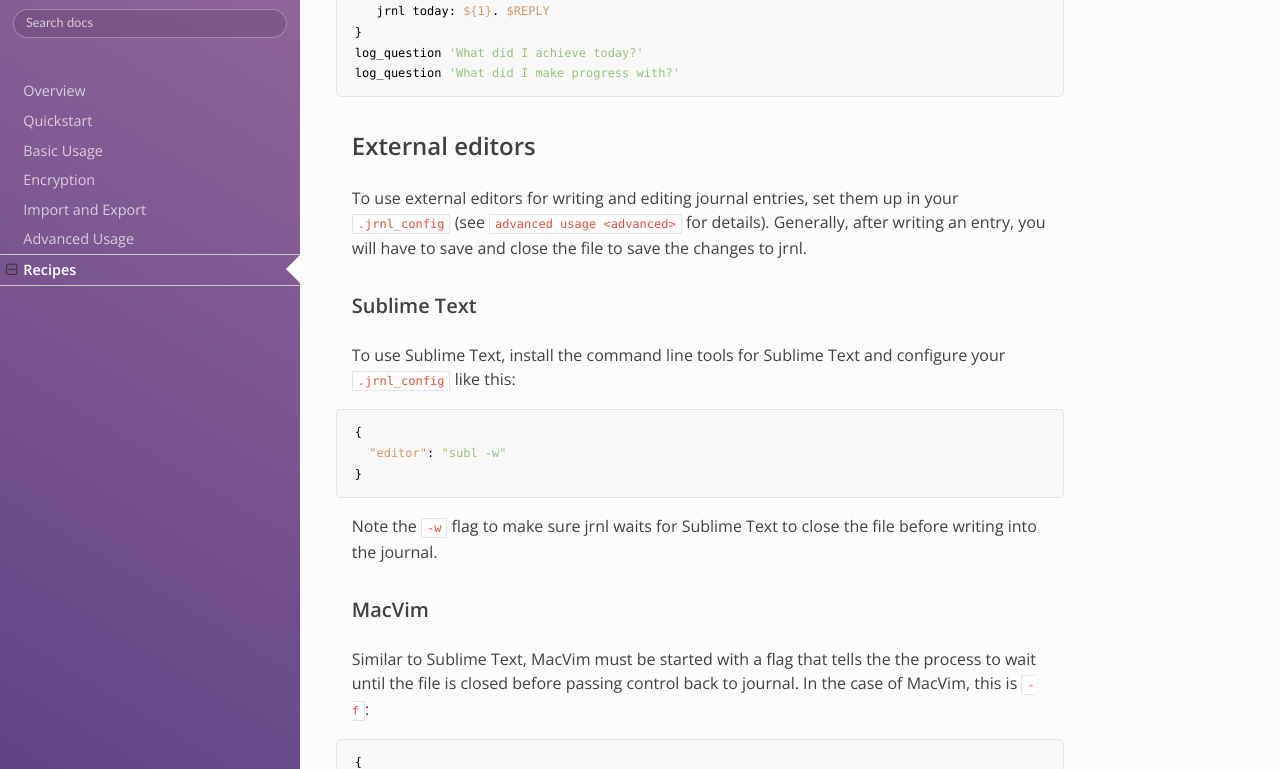
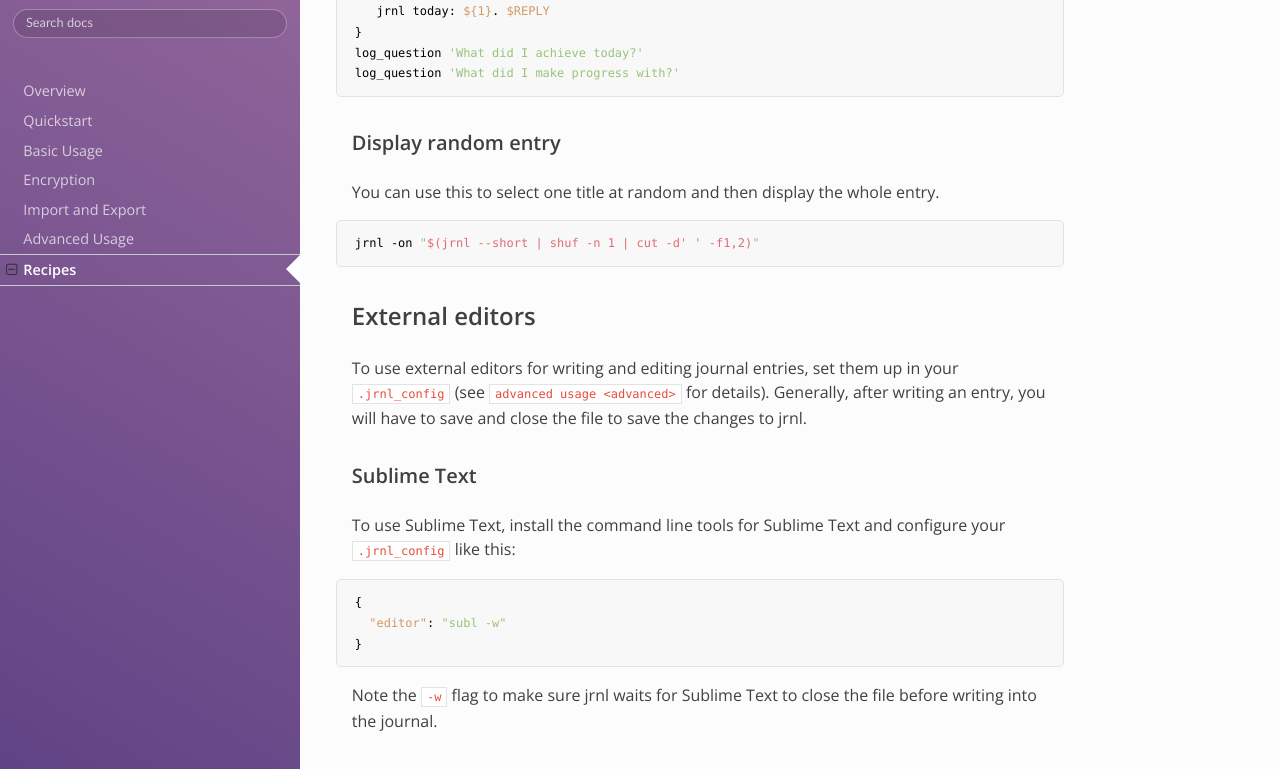
Before and after one commit to jrnl-org/jrnl, an MkDocs documentation site: the page built from docs/recipes.md, in a window 1280 px wide and 900 px high, scrolled down 1877 px, cut to the strip 131-900 px from the top of the window. Built offline with MkDocs 1.6.1, drawn with Linux system fonts in a browser that asks for light colours; nearby versions of some CDN libraries.

Commit message:
Add recipe to display random entry

````diff
--- a/docs/recipes.md
+++ b/docs/recipes.md
@@ -92,6 +92,15 @@ function log_question()
 }
 log_question 'What did I achieve today?'
 log_question 'What did I make progress with?'
+```
+
+### Display random entry
+
+You can use this to select one title at random and then display the whole
+entry.
+
+``` sh
+jrnl -on "$(jrnl --short | shuf -n 1 | cut -d' ' -f1,2)"
 ```
 
 ## External editors
````
